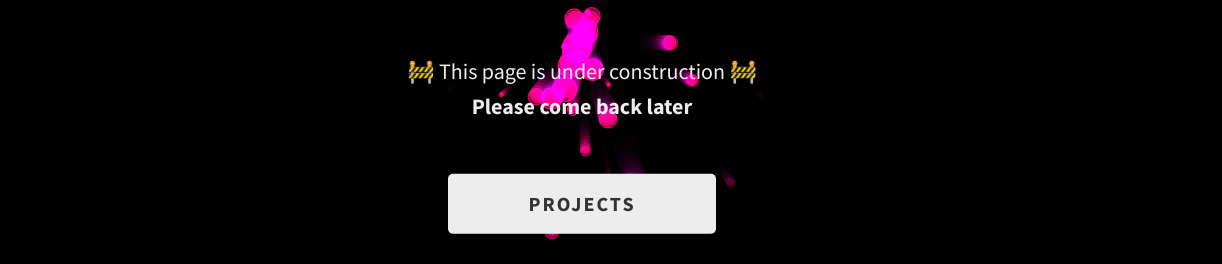
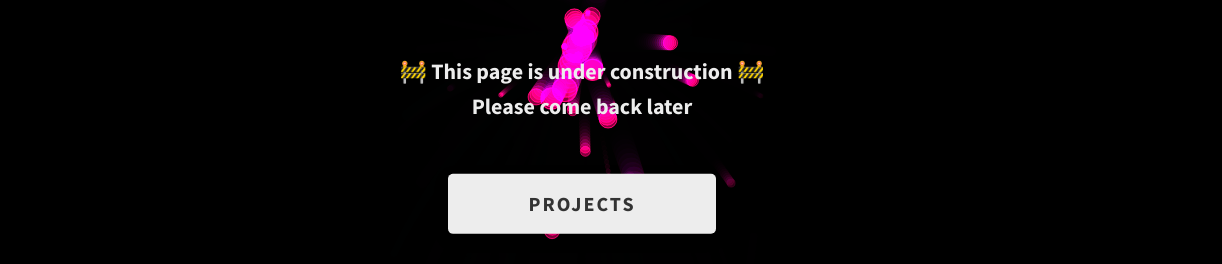
Before and after one commit to georgekwan/georgekwan.github.io, a website: page index.html in a window 1280 px wide. Shown: the part 361-625 px from the top of the page, 58-1280 px from the left. Drawn offline with Linux system fonts and the light colour scheme.

Commit message:
feat: p tag to h1

```diff
--- a/index.html
+++ b/index.html
@@ -88,7 +88,7 @@
       <div class="home-hero__content">
         <h1 class="heading-primary">Hey, My name is George Kwan</h1>
         <div class="home-hero__info">
-          <p class="text-primary">🚧 This page is under construction 🚧</p>
+          <h1 class="text-primary">🚧 This page is under construction 🚧</h1>
           <h1 class="text-primary">Please come back later</h1>
         </div>
         <div class="home-hero__cta">
```
